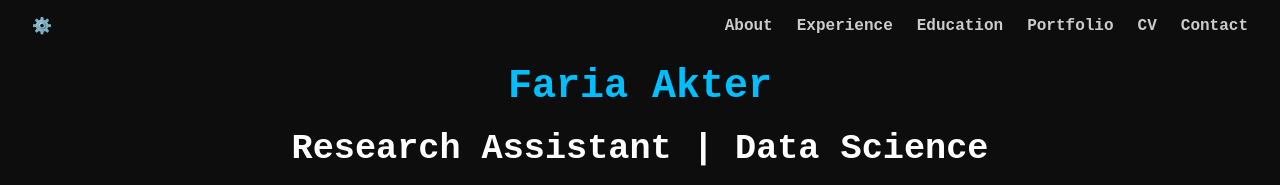
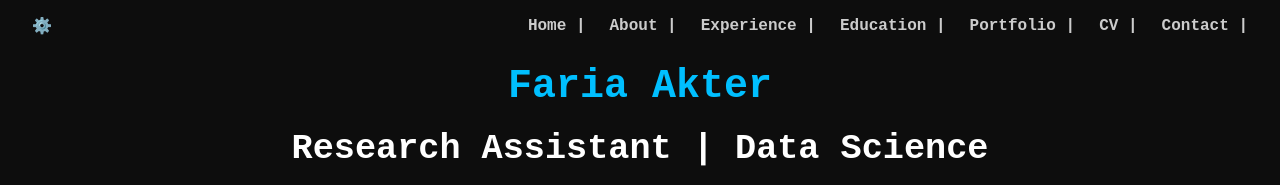
Before and after one commit to faria-A7/my-portfolio, a plain HTML site: page index.html in a window 1280 px wide. Shown: the top 185 px of the page. Drawn offline with Linux system fonts and the light colour scheme.

Commit message:
Add bars

```diff
--- a/index.html
+++ b/index.html
@@ -31,12 +31,13 @@
   <nav class="navbar">
     <div class="nav-toggle">⚙️</div>
     <ul class="nav-links">
-      <li><a href="#about">About</a></li>
-      <li><a href="#experience">Experience</a></li>
-      <li><a href="#education">Education</a></li>
-      <li><a href="#portfolio">Portfolio</a></li>
-      <li><a href="#cv">CV</a></li>
-      <li><a href="#contact">Contact</a></li>
+      <li><a href="index.html">Home | </a></li>
+      <li><a href="#about">About | </a></li>
+      <li><a href="#experience">Experience | </a></li>
+      <li><a href="#education">Education | </a></li>
+      <li><a href="#portfolio">Portfolio | </a></li>
+      <li><a href="#cv">CV | </a></li>
+      <li><a href="#contact">Contact | </a></li>
     </ul>
   </nav>
 
@@ -168,7 +169,7 @@
   <h2>Portfolio</h2>
   <div style="margin-bottom: 2rem;"></div>
   <!-- === Publications Subsection === -->
-<div class="portfolio-category publications-sub">
+  <div class="portfolio-category publications-sub">
   <h3>📝 Publications</h3>
 
   <!-- Published -->
```
